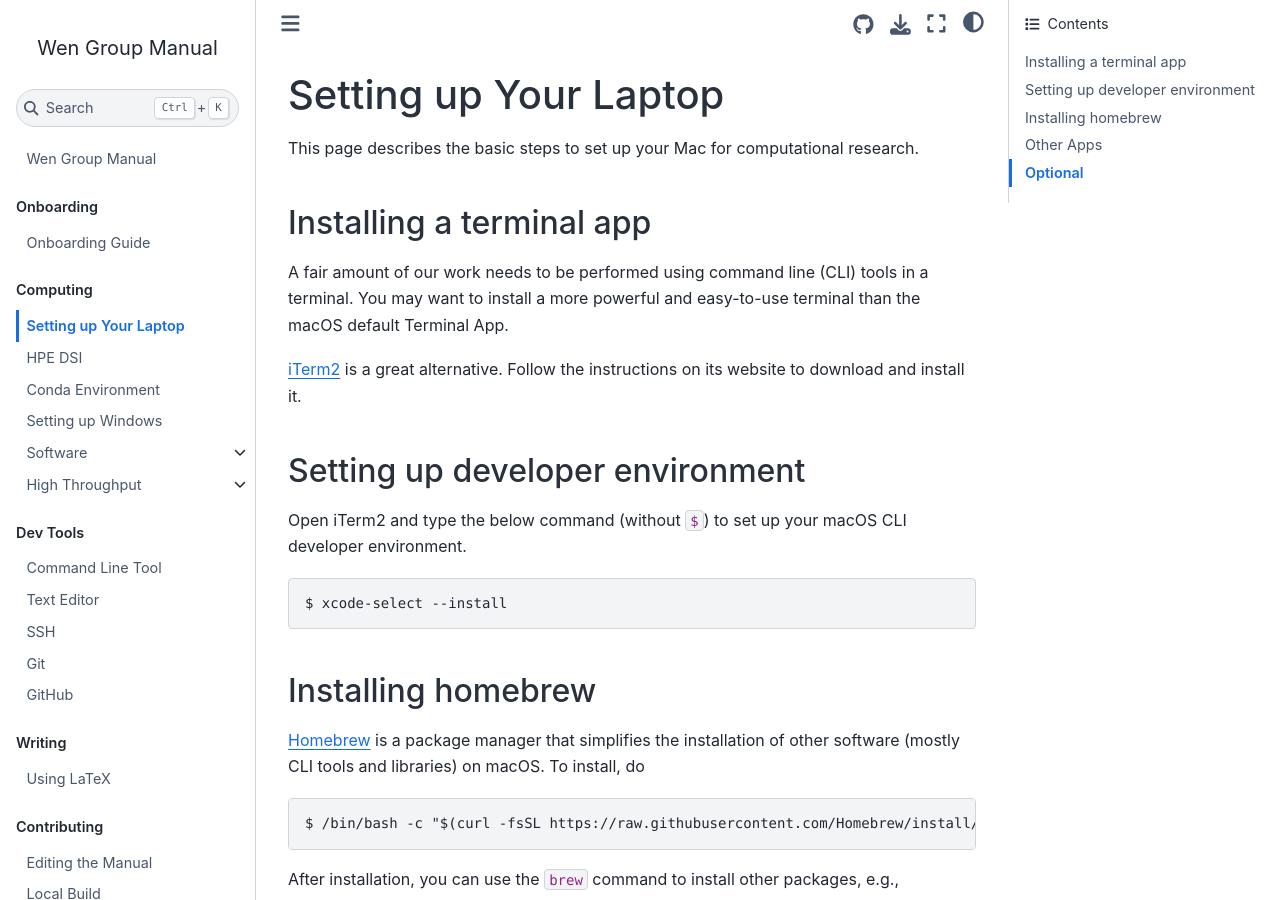
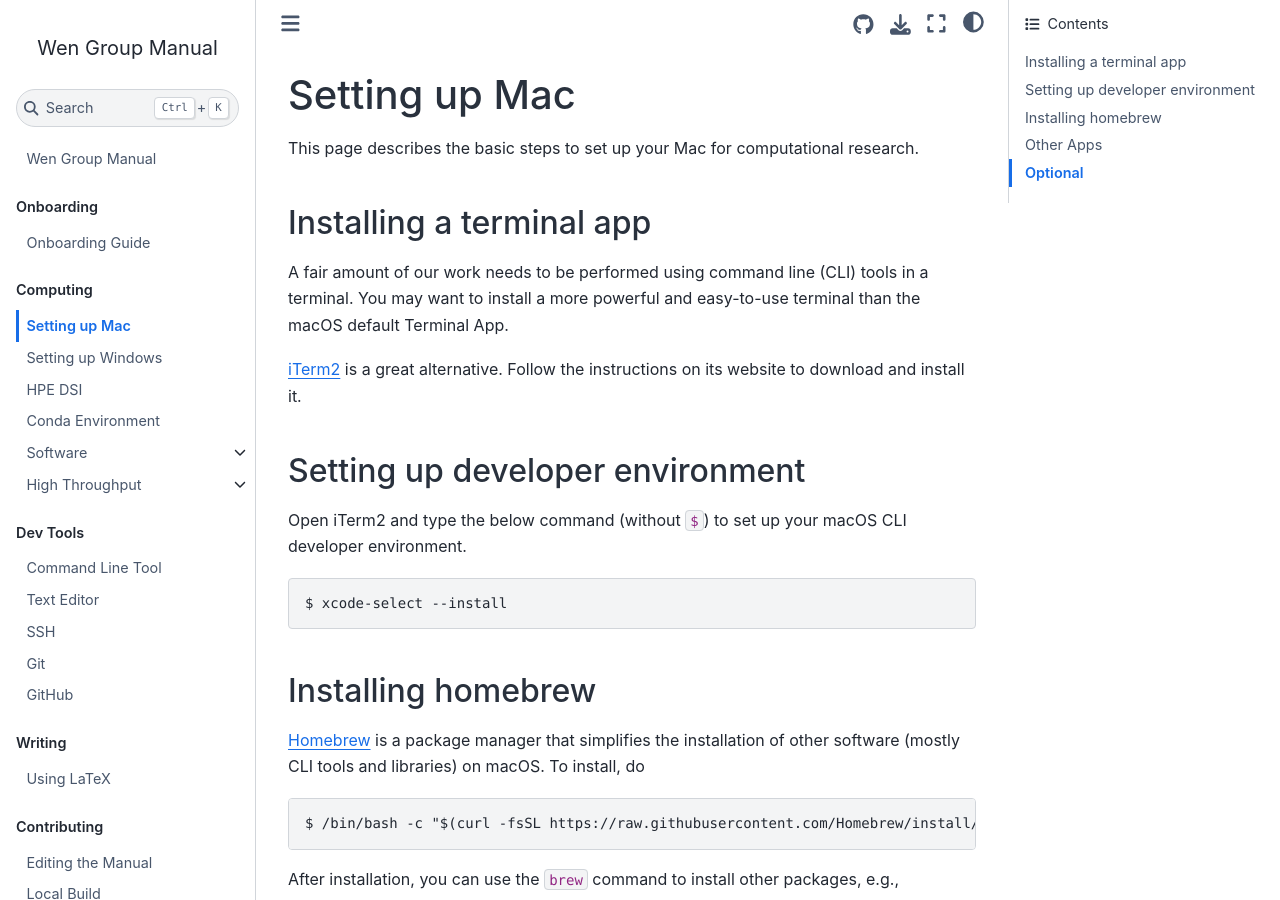
Before and after one commit to wengroup/group_manual, a Jupyter Book: the page built from docs/computing/laptop.md, in a window 1280 px wide and 900 px high. Built offline with Jupyter Book 1.0.4 settings and Sphinx 7.4.7 and the Sphinx Book theme 1.1.4, drawn with Linux system fonts in a browser that asks for light colours; some of the changed text lies outside the part shown.

Commit message:
Change page order

```diff
--- a/docs/_toc.yml
+++ b/docs/_toc.yml
@@ -11,9 +11,9 @@ parts:
   - caption: Computing
     chapters:
       - file: computing/laptop.md
+      - file: computing/windows.md
       - file: computing/hpe_dsi.md
       - file: computing/conda.md
-      - file: computing/windows.md
       - file: computing/software/index.md
         sections:
           - file: computing/software/vasp.md
--- a/docs/computing/laptop.md
+++ b/docs/computing/laptop.md
@@ -1,5 +1,6 @@
 (label:laptop)=
-# Setting up Your Laptop
+
+# Setting up Mac
 
 This page describes the basic steps to set up your Mac for computational research.
 
```
